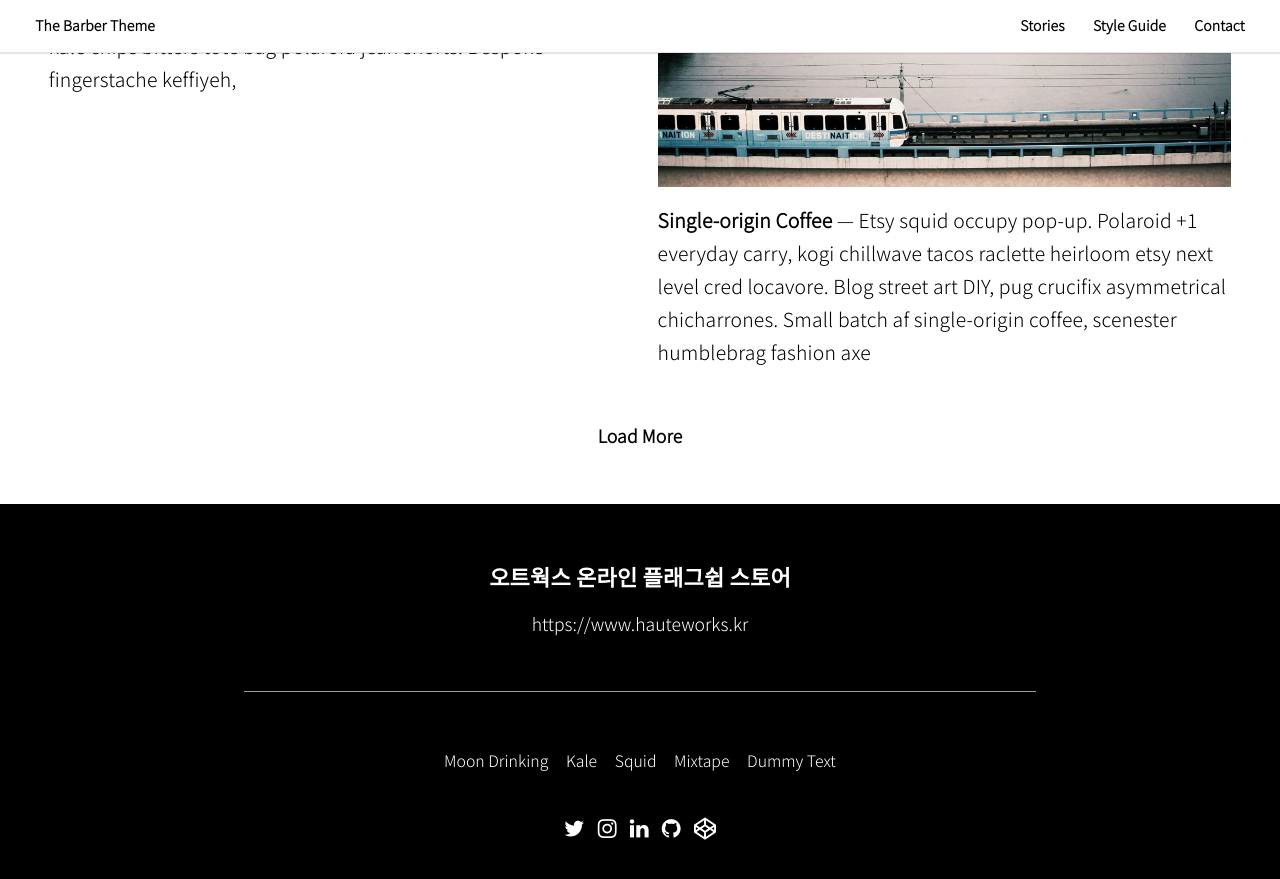
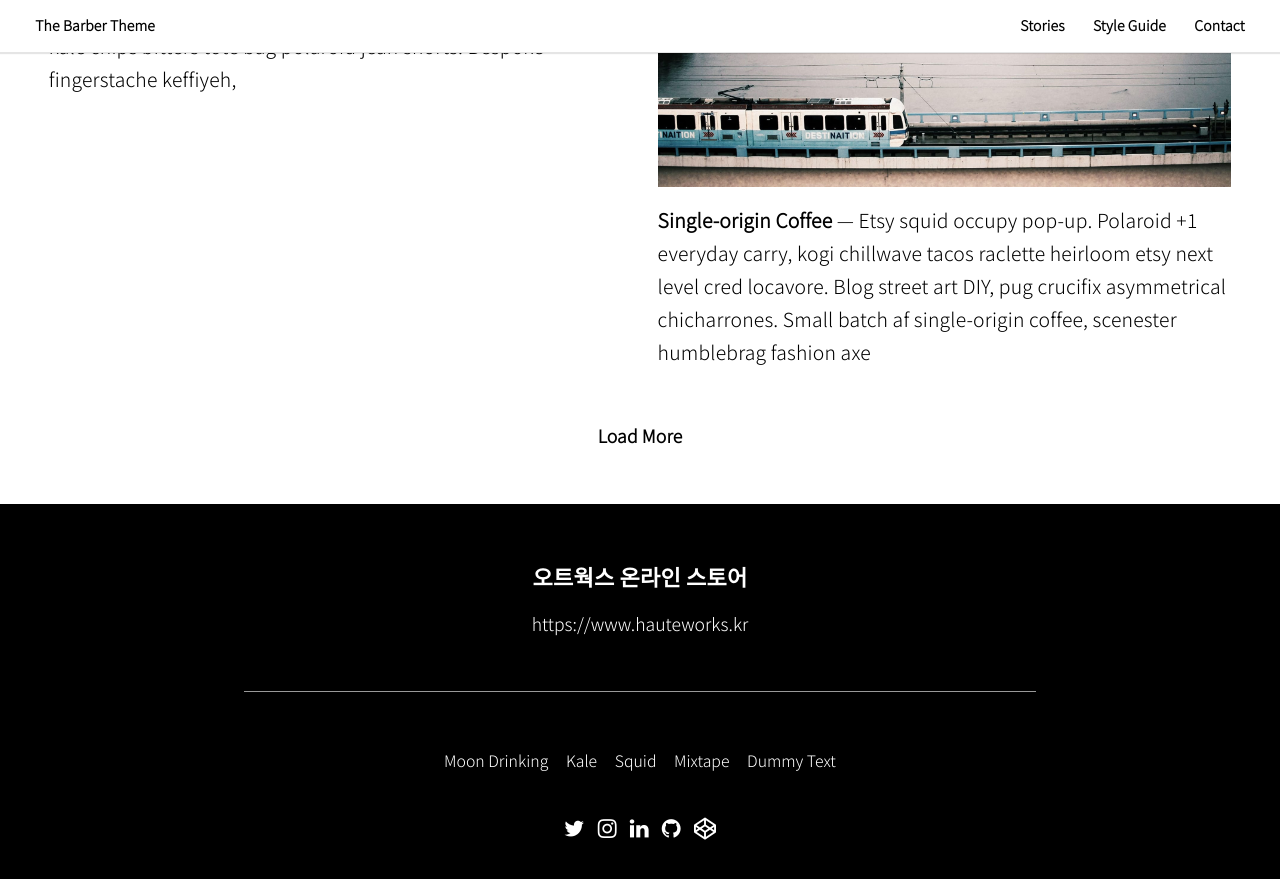
Before and after one commit to hauteworks/hauteworks-blog, a Jekyll site: the page built from index.html, in a window 1280 px wide and 900 px high, scrolled down 4537 px. Shown: the top 879 px of the window. Built offline with Jekyll 4.4.1, drawn with Linux system fonts in a browser that asks for light colours; the list of posts is cut into pages by our own code.

Commit message:
included link to online store

```diff
--- a/_includes/footer.html
+++ b/_includes/footer.html
@@ -3,8 +3,8 @@
   <div class="grid">
     <div class="subscribe" id="subscribe">
       <div class="subscribe__container">
-        <span class="subscribe__title">오트웍스 온라인 플래그쉽 스토어</span>
-        <p class="subscribe__text">https://www.hauteworks.kr</p>
+        <span class="subscribe__title">오트웍스 온라인 스토어</span>
+        <p class="subscribe__text" href="https://www.hauteworks.kr">https://www.hauteworks.kr</p>
       </div>
     </div>
 
```
